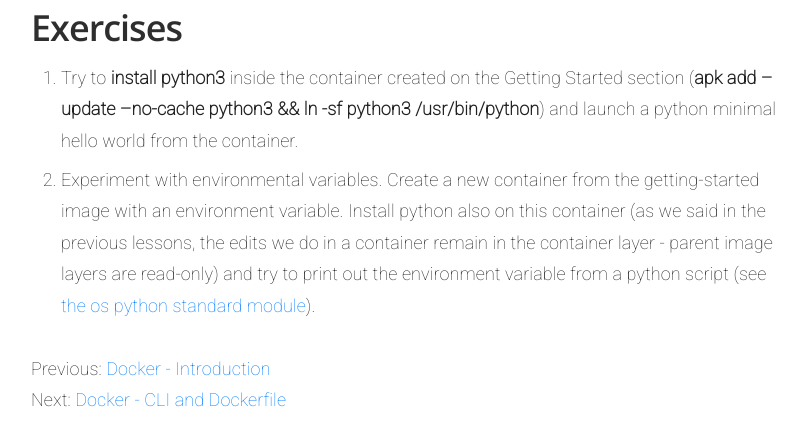
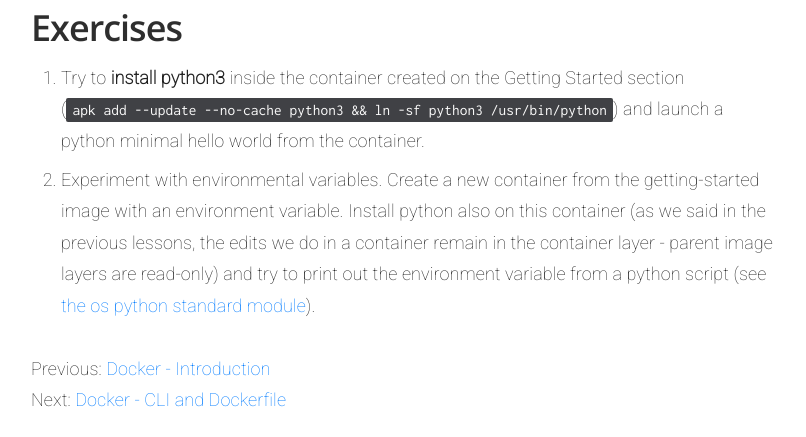
Before and after one commit to UniVE-SSV/SoftwareArchitectures24, a Jekyll site: the page built from _docs/docker/getting-started.md, in a window 1280 px wide and 900 px high, scrolled down 4414 px, cut to the strip 463-900 px from the top of the window. Shown: the whole strip, without its empty margins (384-1190 px from the left). Built offline with Jekyll 4.4.1, drawn with Linux system fonts in a browser that asks for light colours.

````diff
--- a/_docs/docker/getting-started.md
+++ b/_docs/docker/getting-started.md
@@ -37,7 +37,7 @@
 ![Docker Getting Started 8]({{ site.baseurl }}/images/docker_gettingstarted_8.png)
 
 ## Exercises
-1. Try to **install python3** inside the container created on the Getting Started section (**apk add --update --no-cache python3 && ln -sf python3 /usr/bin/python**) and launch a python minimal hello world from the container.
+1. Try to **install python3** inside the container created on the Getting Started section (```apk add --update --no-cache python3 && ln -sf python3 /usr/bin/python```) and launch a python minimal hello world from the container.
 2. Experiment with environmental variables. Create a new container from the getting-started image with an environment variable. Install python also on this container (as we said in the previous lessons, the edits we do in a container remain in the container layer - parent image layers are read-only) and try to print out the environment variable from a python script (see <a target="_blank" rel="noopener noreferrer" href="https://docs.python.org/3/library/os.html">the os python standard module</a>).
 <div>
 Previous: <a href="/SoftwareArchitectures24/docker/introduction">Docker - Introduction</a>
````
Also changed, not shown: _docs/gradle/example-log4j.md (+1 -1 lines).
